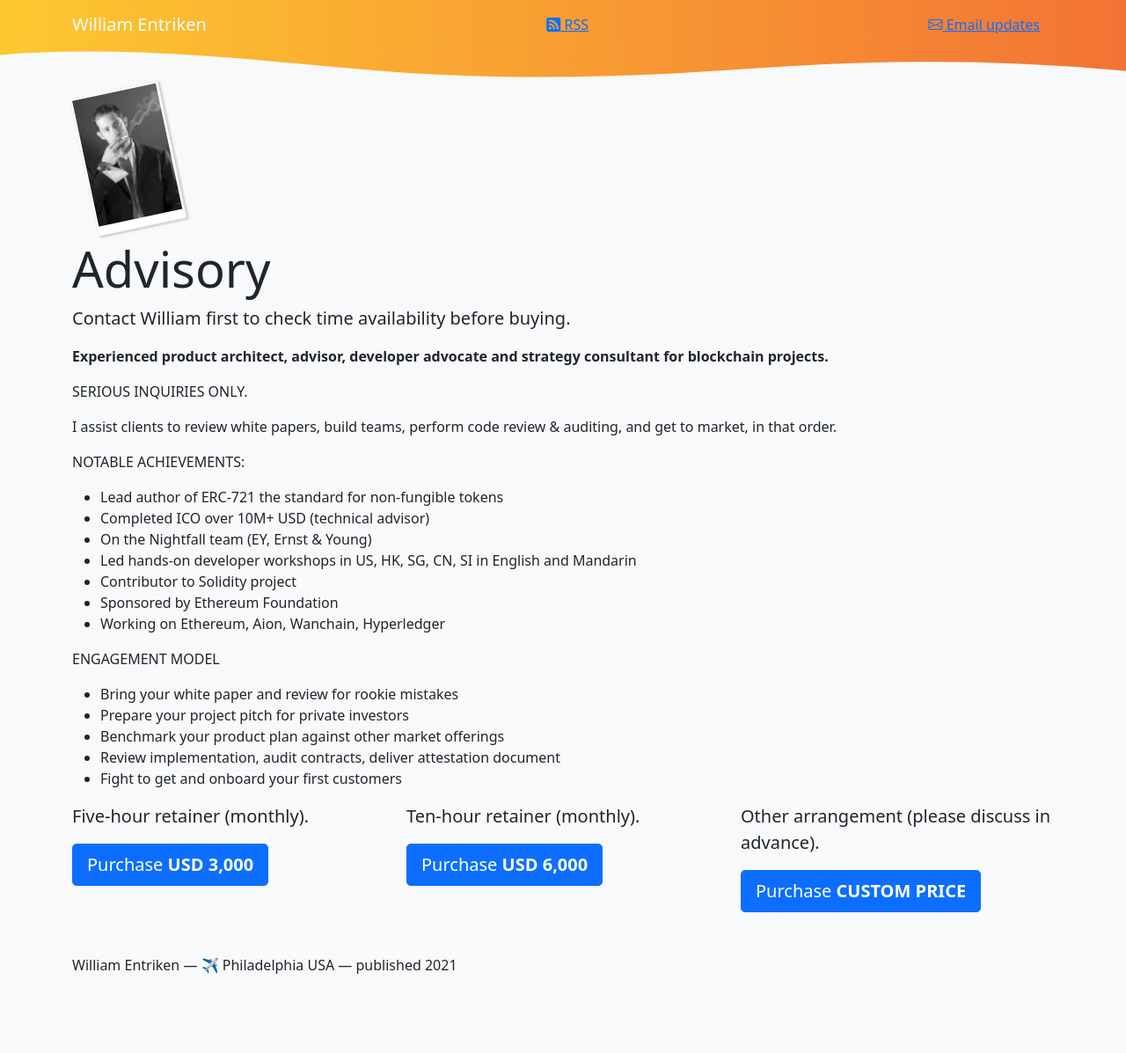
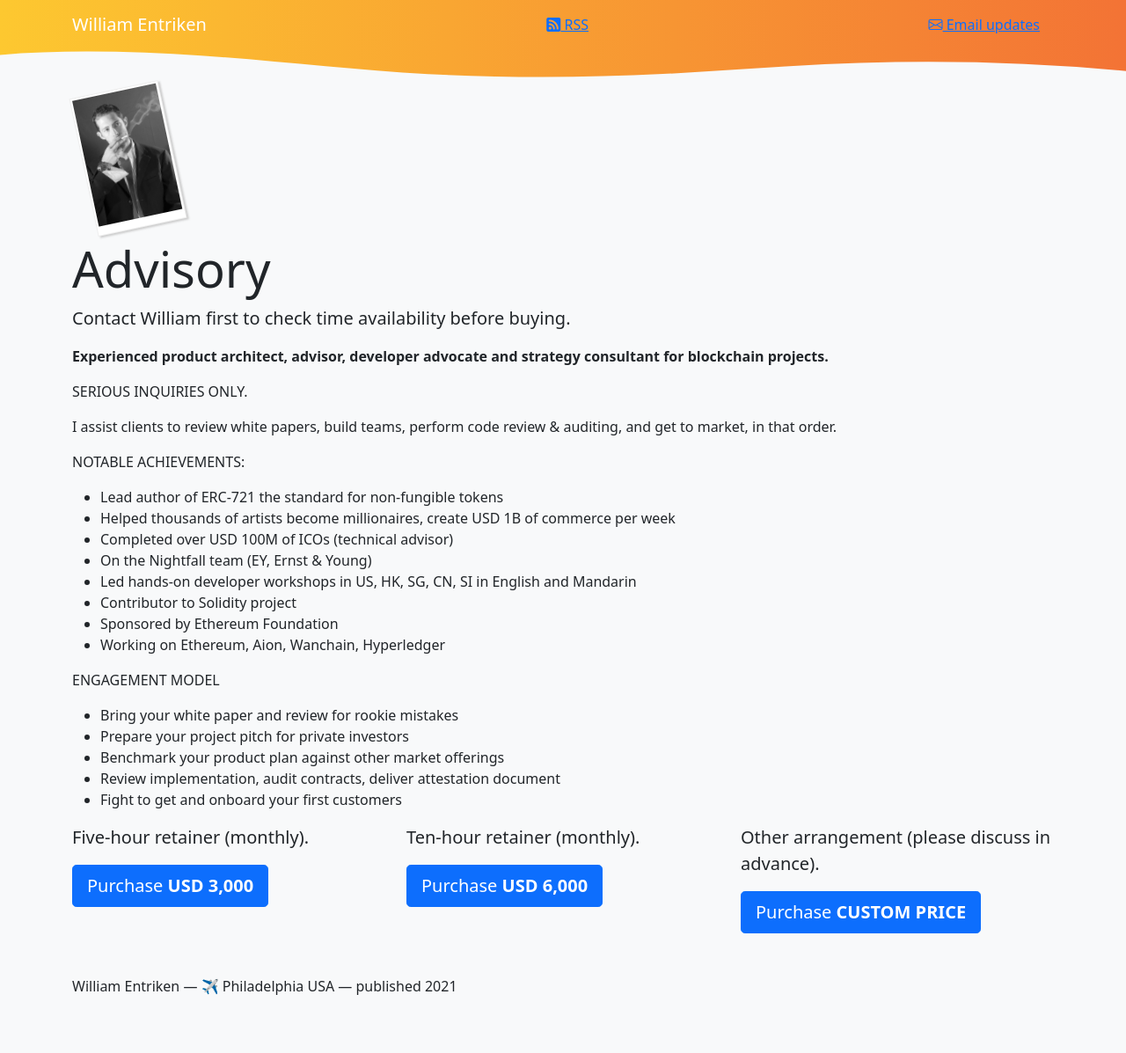
Before and after one commit to fulldecent/phor.net, a Jekyll site: the page built from advisory.html, in a window 1280 px wide. Shown: the whole page at 88% size. Built offline with Jekyll 4.4.1, drawn with Linux system fonts in a browser that asks for light colours; comment, search, counter and statistics services are not loaded; before the commit the page ends 1173 px from its top, so only the background shows below that.

Commit message:
update figures

```diff
--- a/advisory.html
+++ b/advisory.html
@@ -21,7 +21,8 @@
         <p>NOTABLE ACHIEVEMENTS:</p>
         <ul>
         <li>Lead author of ERC-721 the standard for non-fungible tokens</li>
-        <li>Completed ICO over 10M+ USD (technical advisor)</li>
+        <li>Helped thousands of artists become millionaires, create USD 1B of commerce per week</li>
+        <li>Completed over USD 100M of ICOs (technical advisor)</li>
         <li>On the Nightfall team (EY, Ernst &amp; Young)</li>
         <li>Led hands-on developer workshops in US, HK, SG, CN, SI in English and Mandarin</li>
         <li>Contributor to Solidity project</li>
@@ -36,7 +37,6 @@
         <li>Benchmark your product plan against other market offerings</li>
         <li>Review implementation, audit contracts, deliver attestation document</li>
         <li>Fight to get and onboard your first customers</li>
-
         </ul>
 
       </div>
```
